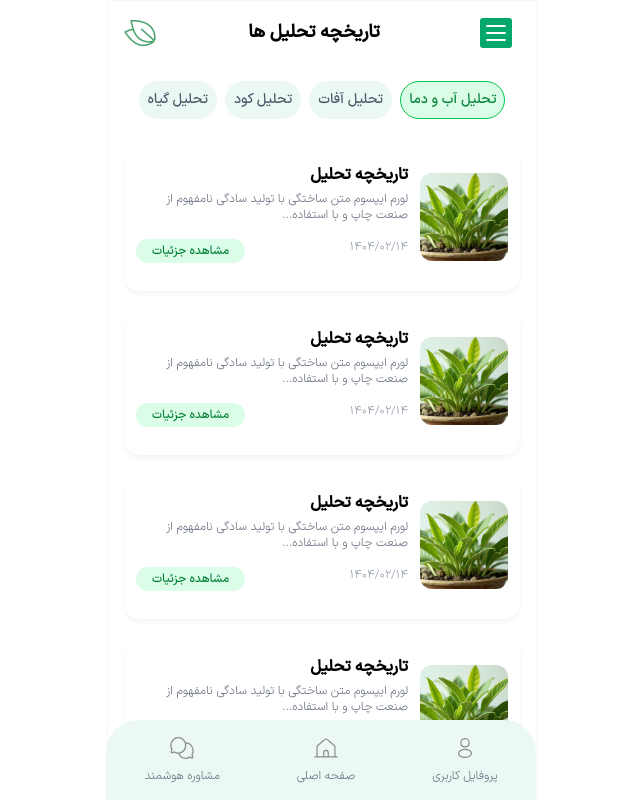
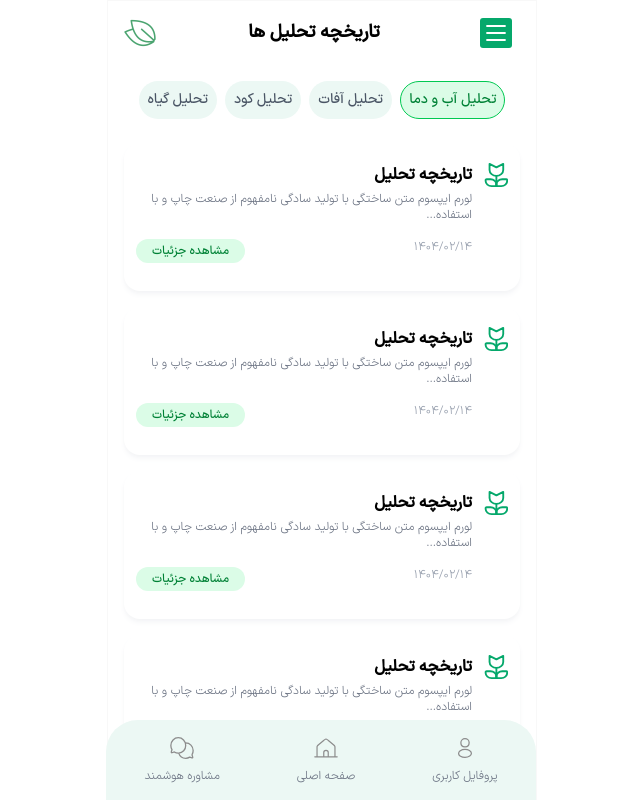
Before and after one commit to alirezzasarkar/smart-greenhouse-assistant, a React (Vite) app: page /analysis-history in a window 1280 px wide. Shown: the top 800 px of the page, without its empty margins (318-958 px from the left). Built offline with nearby package versions, Linux system fonts and the light colour scheme.

Commit message:
Update AnalysisHistory

```diff
--- a/src/components/common/AnalysisHistoryCard.jsx
+++ b/src/components/common/AnalysisHistoryCard.jsx
@@ -3,11 +3,11 @@ import { Link } from "react-router-dom";
 
 const AnalysisHistoryCard = ({ title, desc, date, image }) => {
   return (
-    <div className="flex bg-white rounded-2xl shadow-gray-100 shadow-md p-3 py-5 items-center gap-3">
+    <div className="flex bg-white rounded-2xl shadow-gray-100 shadow-md p-3 py-5 gap-3">
       <img
-        src={image}
+        src="public/assets/icons/plant.svg"
         alt={title}
-        className="w-22 h-22 object-cover rounded-xl"
+        className="w-6 h-6 object-cover"
       />
       <div className="flex-1 text-right">
         <h3 className="font-bold text-base mb-1">{title}</h3>
--- a/src/pages/AnalysisHistory.jsx
+++ b/src/pages/AnalysisHistory.jsx
@@ -1,7 +1,5 @@
-import React from "react";
 import AnalysisFilterTabs from "../components/common/AnalysisFilterTabs";
 import AnalysisHistoryList from "../components/common/AnalysisHistoryList";
-import PageTitle from "../components/common/PageTitle";
 
 const AnalysisHistory = () => {
   return (
```
